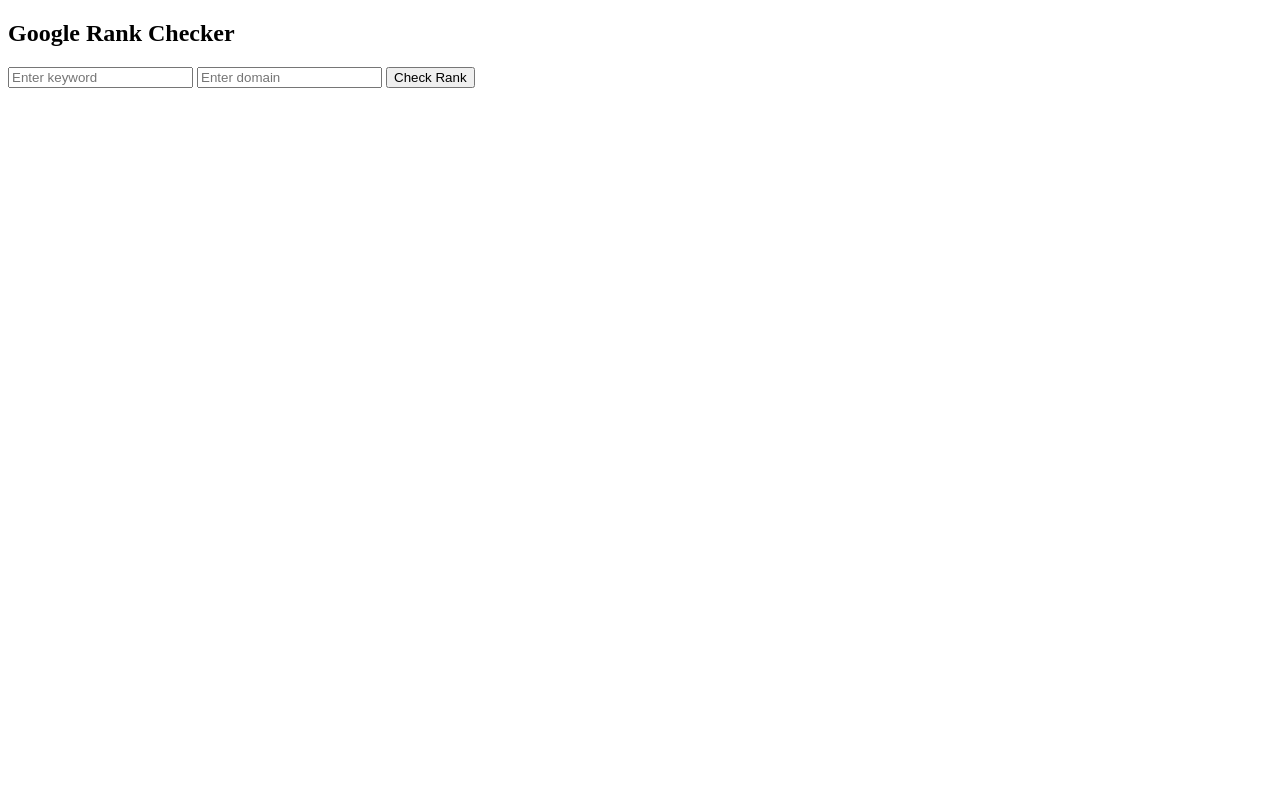
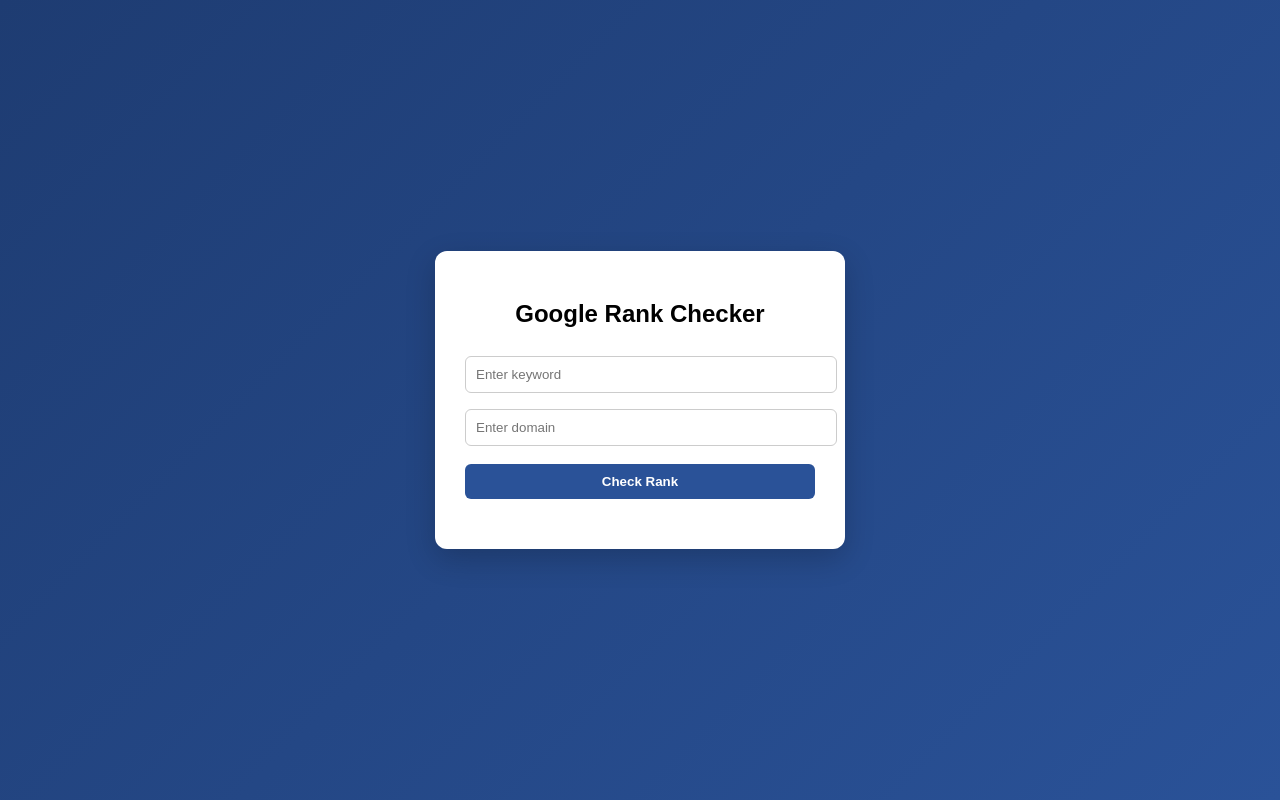
Before and after one commit to Sompa-Bhui/rank-checker, a Flask app: page / in a window 1280 px wide. Run offline with Flask 3, Linux system fonts and the light colour scheme.

Commit message:
UI upgrade

```diff
--- a/templates/index.html
+++ b/templates/index.html
@@ -1,27 +1,95 @@
 <!DOCTYPE html>
-<html>
+<html lang="en">
 <head>
-    <title>Rank Checker</title>
+  <meta charset="UTF-8">
+  <title>Rank Checker</title>
+  <style>
+    body {
+      margin: 0;
+      font-family: Arial, sans-serif;
+      background: linear-gradient(135deg, #1e3c72, #2a5298);
+      height: 100vh;
+      display: flex;
+      align-items: center;
+      justify-content: center;
+    }
+
+    .container {
+      background: white;
+      padding: 30px;
+      border-radius: 12px;
+      width: 350px;
+      text-align: center;
+      box-shadow: 0 10px 30px rgba(0,0,0,0.2);
+    }
+
+    h2 {
+      margin-bottom: 20px;
+    }
+
+    input {
+      width: 100%;
+      padding: 10px;
+      margin: 8px 0;
+      border-radius: 6px;
+      border: 1px solid #ccc;
+    }
+
+    button {
+      width: 100%;
+      padding: 10px;
+      background: #2a5298;
+      color: white;
+      border: none;
+      border-radius: 6px;
+      cursor: pointer;
+      font-weight: bold;
+      margin-top: 10px;
+    }
+
+    button:hover {
+      background: #1e3c72;
+    }
+
+    .result {
+      margin-top: 20px;
+      font-size: 20px;
+      font-weight: bold;
+      color: green;
+    }
+
+    .loading {
+      margin-top: 10px;
+      color: gray;
+    }
+  </style>
 </head>
 <body>
 
-<h2>Google Rank Checker</h2>
+<div class="container">
+  <h2>Google Rank Checker</h2>
 
-<input id="keyword" placeholder="Enter keyword">
-<input id="domain" placeholder="Enter domain">
+  <input id="keyword" placeholder="Enter keyword">
+  <input id="domain" placeholder="Enter domain">
 
-<button onclick="checkRank()">Check Rank</button>
+  <button onclick="checkRank()">Check Rank</button>
 
-<p id="result"></p>
+  <div class="loading" id="loading"></div>
+  <div class="result" id="result"></div>
+</div>
 
 <script>
 async function checkRank() {
     let keyword = document.getElementById("keyword").value;
     let domain = document.getElementById("domain").value;
 
+    document.getElementById("loading").innerText = "Checking...";
+    document.getElementById("result").innerText = "";
+
     let res = await fetch(`/api/rank?keyword=${keyword}&domain=${domain}`);
     let data = await res.json();
 
+    document.getElementById("loading").innerText = "";
     document.getElementById("result").innerText = "Rank: " + data.rank;
 }
 </script>
```
